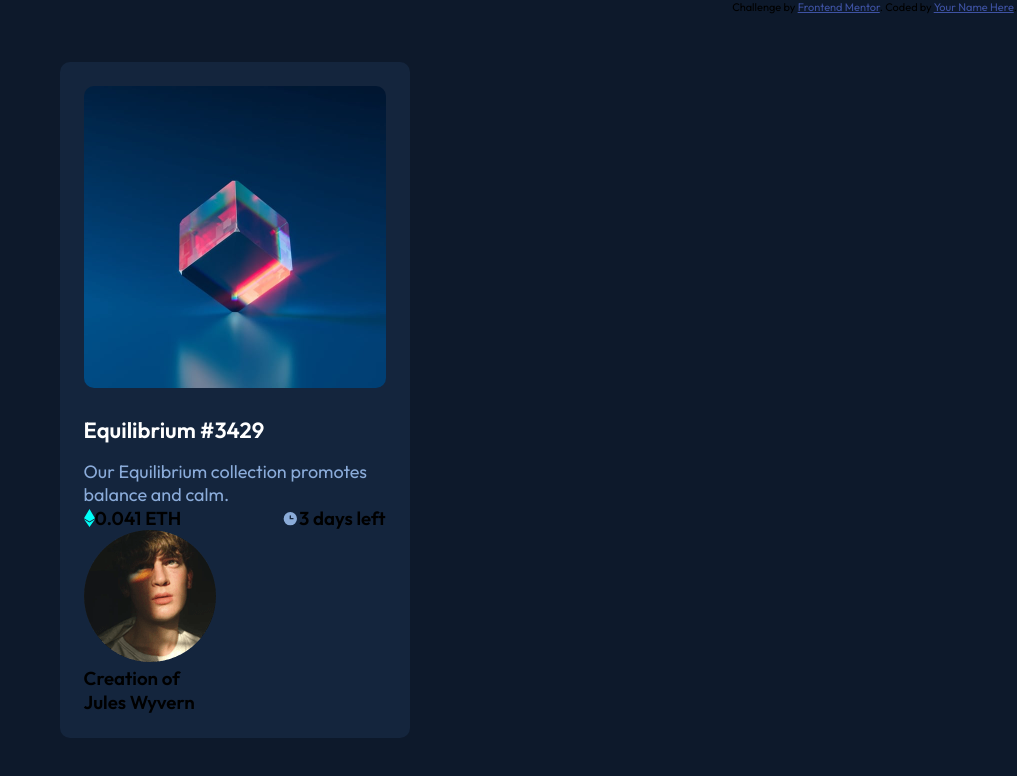
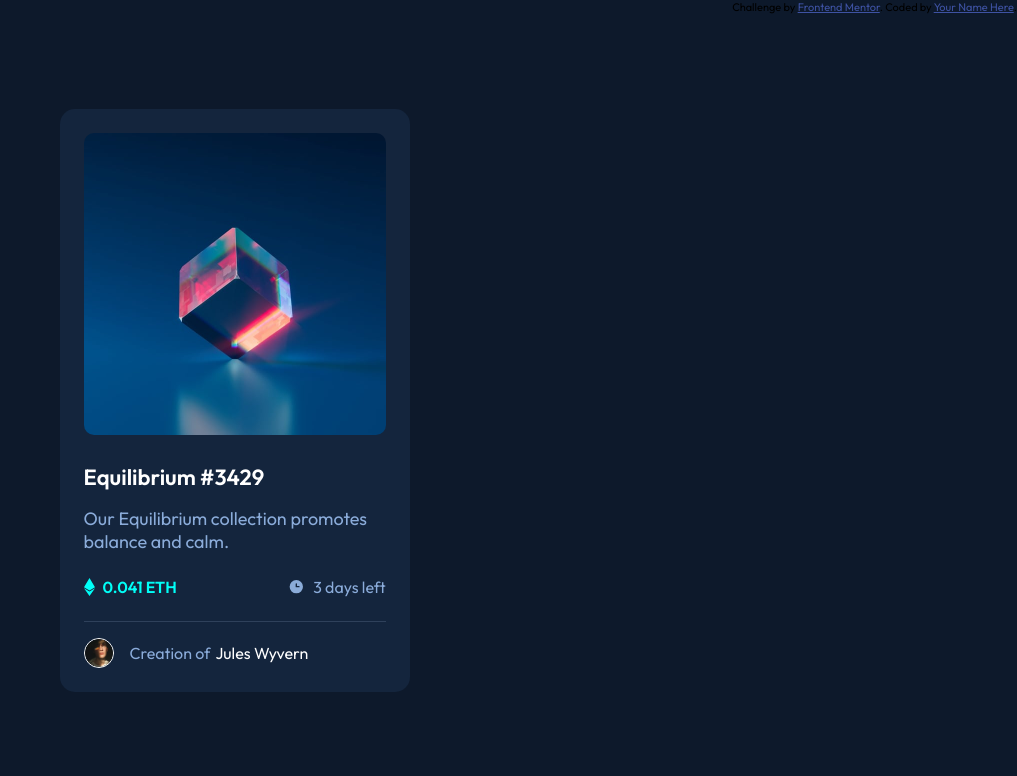
Before and after one commit to VipulGirme/Front-End-Mentor, a plain HTML site: page nft-preview-card-component-main/index.html in a window 1280 px wide. Shown: the whole page, without its empty margins (263-1280 px from the left). Drawn offline with Linux system fonts and the light colour scheme.

Commit message:
Update style.css
Complete

```diff
--- a/nft-preview-card-component-main/styles.css
+++ b/nft-preview-card-component-main/styles.css
@@ -24,7 +24,7 @@ body {
 
 .card-container {
     width: 350px;
-    border-radius: 10px;
+    border-radius: 15px;
     margin: auto;
     background-color: var(--neutral-dark-blue2);
     padding: 24px;
@@ -33,6 +33,21 @@ body {
 .main-image {
     width: 100%;
     border-radius: 10px;
+    transition: .5s ease;
+}
+
+.main-image:hover {
+    cursor: pointer;
+    opacity: 0.3;
+    border-radius: 8px;
+}
+
+.card-body-image:hover {
+    background-color: var(--primary-cyan);
+    background-image: url(./images/icon-view.svg);
+    background-repeat: no-repeat;
+    background-position: center;
+    border-radius: 8px;
 }
 
 .title {
@@ -40,7 +55,6 @@ body {
     font-size: 22px;
     margin-top: 24px;
     color: var(--white);
-    /* line-height: 28px; */
 }
 .title:hover, .creator .name:hover {
     cursor: pointer;
@@ -56,10 +70,70 @@ body {
 .row {
     display: flex;
     justify-content: space-between;
-    margin-top: 24pxs;
+    margin-top: 24px;
 }
 
 .etherium, .time {
     display: flex;
     align-items: center;
 }
+
+.separotor {
+    height: 1px;
+    background-color: var(--neutral-dark-blue3);
+    margin-top: 24px;
+}
+
+.text {
+    font-size: 16px;
+    line-height: 20px;
+    margin-left: 8px;
+}
+
+.etherium .text {
+    color: var(--primary-cyan);
+    font-weight: 600;
+}
+
+.time .text {
+    color: var(--primary-soft-blue);
+    font-weight: 400;
+}
+
+.creator-image {
+    width: 30px;
+    border: 1px solid var(--white);
+    border-radius: 30px;
+}
+
+.creator {
+    display: flex;
+}
+
+.creator-row {
+    display: flex;
+    align-items: center;
+    margin-top: 16px;
+}
+
+.creator .text {
+    color: var(--primary-soft-blue);
+    margin: 0 5px 0 16px;
+}
+
+.creator .name {
+    color: var(--white);
+}
+
+.creator .name, .creator .text {
+    font-weight: 400;
+    font-size: 16px;
+}
+
+@media screen and (max-width: 400px) {
+    .card-container {
+        width: 90vw;
+        min-width: 350px;
+        flex-direction: column-reverse;
+    }
+}
```
